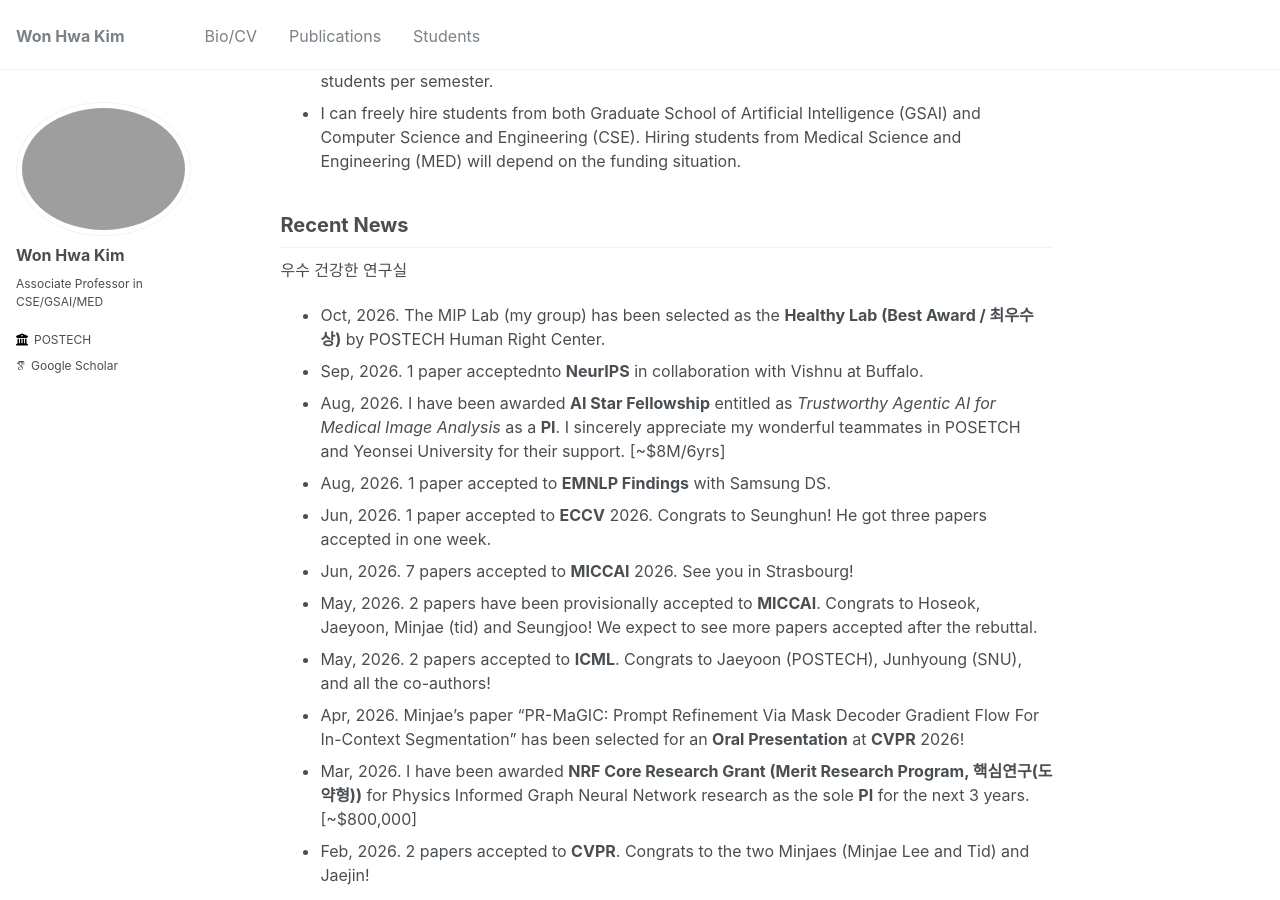
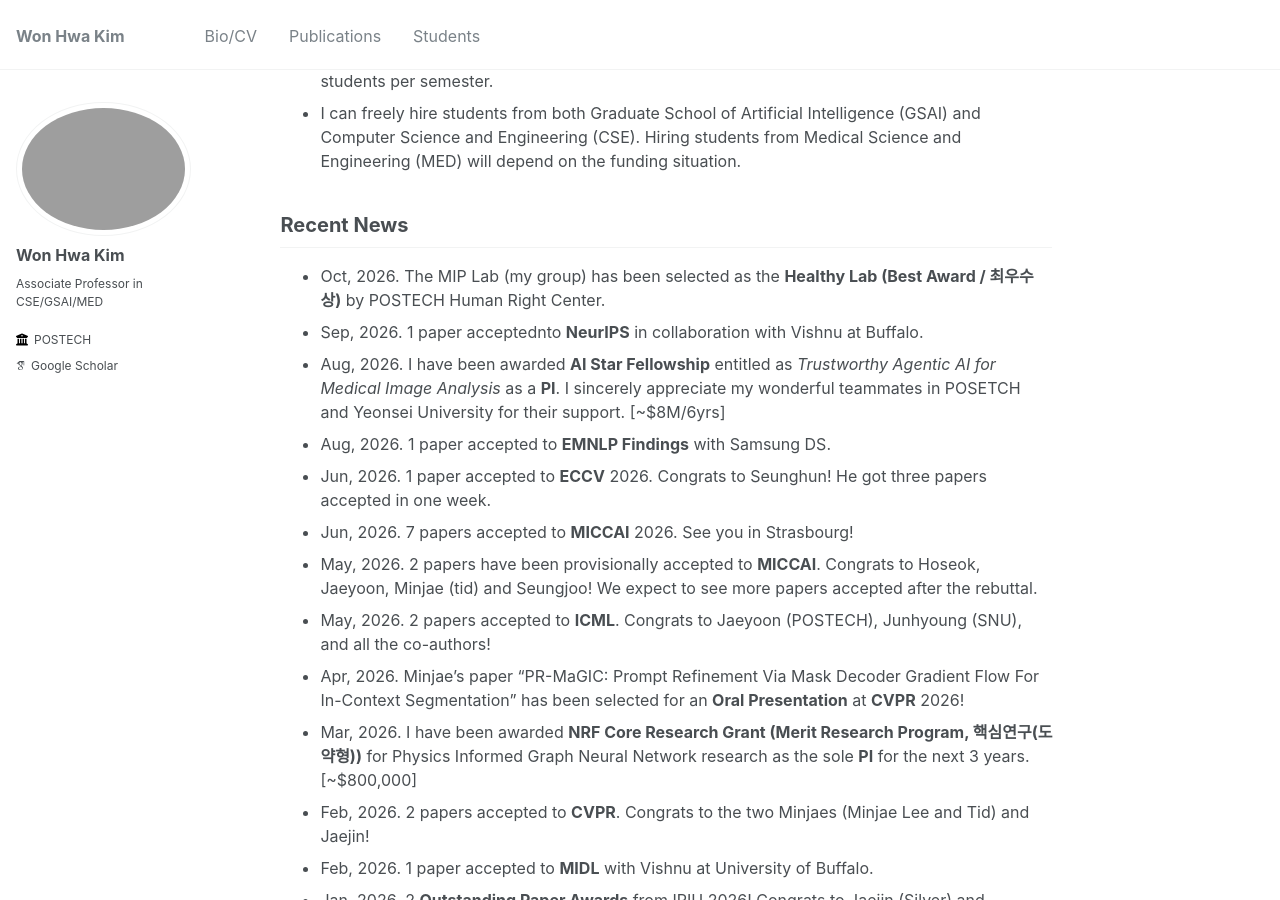
Before and after one commit to wwplato/wwplato.github.io, a Jekyll site: the page built from _pages/about.md, in a window 1280 px wide and 900 px high, scrolled down 606 px. Built offline with Jekyll 4.4.1, drawn with Linux system fonts in a browser that asks for light colours; some web fonts are replaced.

Commit message:
Update recent news section in about.md

```diff
--- a/_pages/about.md
+++ b/_pages/about.md
@@ -32,7 +32,6 @@ I am always looking for highly **self-motivated** students with long term goals.
 
 Recent News
 -----
-우수 건강한 연구실
 * Oct, 2026. The MIP Lab (my group) has been selected as the **Healthy Lab (Best Award / 최우수상)** by POSTECH Human Right Center.
 * Sep, 2026. 1 paper acceptednto **NeurIPS** in collaboration with Vishnu at Buffalo.
 * Aug, 2026. I have been awarded **AI Star Fellowship** entitled as *Trustworthy Agentic AI for Medical Image Analysis* as a **PI**. I sincerely appreciate my wonderful teammates in POSETCH and Yeonsei University for their support. [~$8M/6yrs]
```
